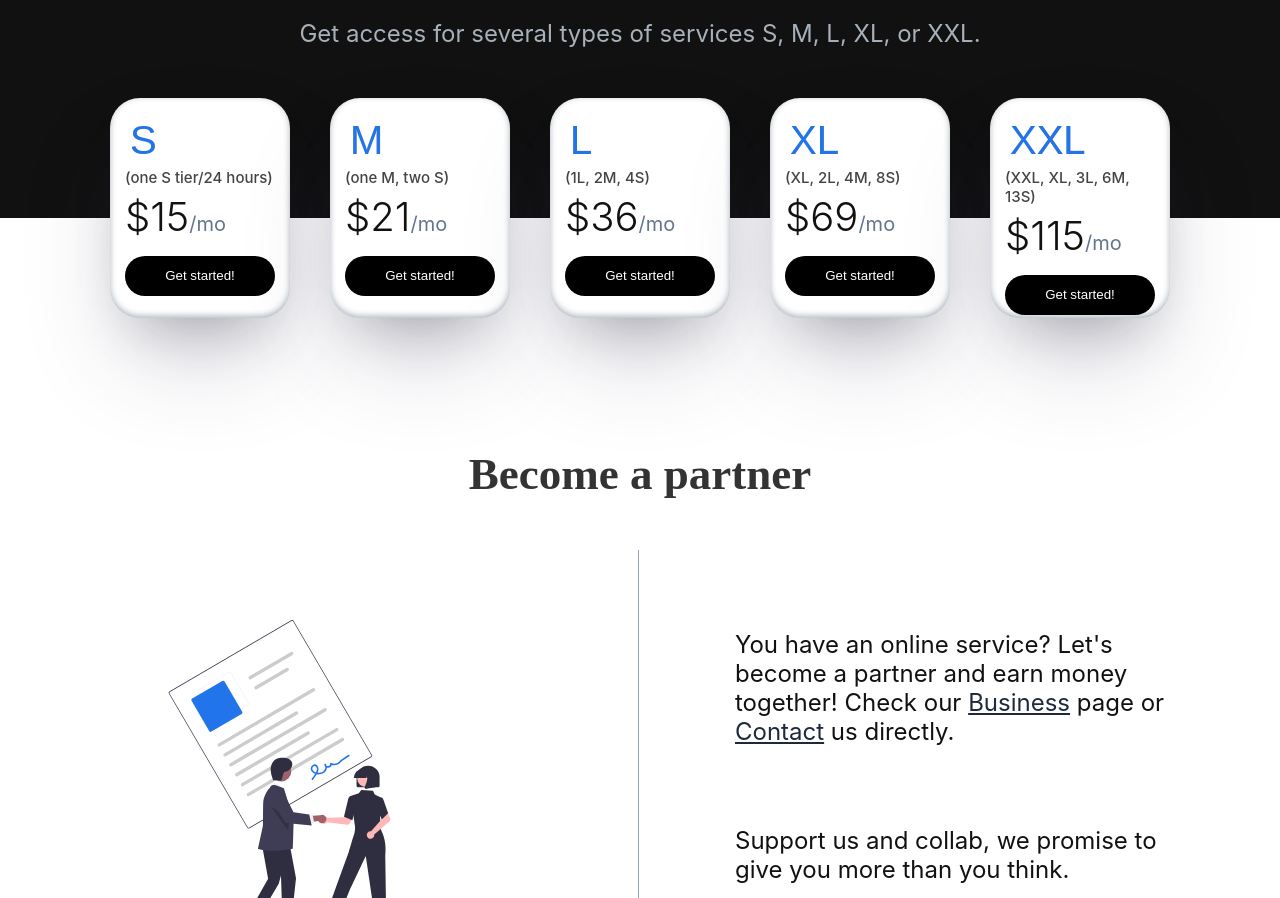
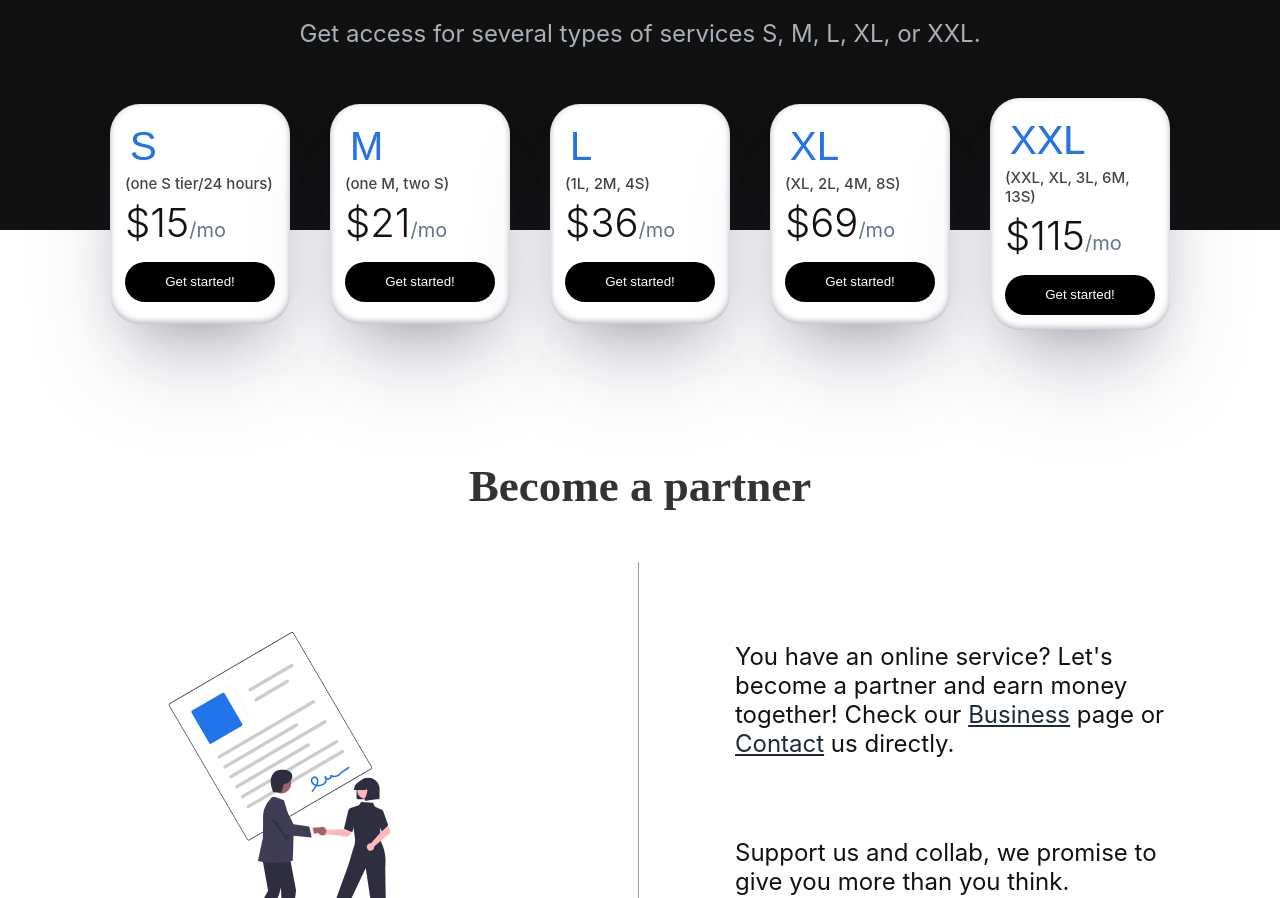
Before and after one commit to one-subs/onesubs.co, a React (Create React App) app: page / in a window 1280 px wide. Shown: the part 3123-4021 px from the top of the page. Built offline with nearby package versions, Linux system fonts and the light colour scheme.

Commit message:
update loadings and button

```diff
--- a/src/index.css
+++ b/src/index.css
@@ -9,6 +9,10 @@ body {
     sans-serif;
   -webkit-font-smoothing: antialiased;
   -moz-osx-font-smoothing: grayscale;
+  width: 100%;
+  min-width: 390px;
+  box-sizing: border-box;
+  overflow-x: hidden;
 }
 
 code {
--- a/src/styles/pricing.css
+++ b/src/styles/pricing.css
@@ -71,7 +71,7 @@
 
 .pricing .page_width .price_list .card {
     width: 150px;
-    height: 190px;
+    min-height: 190px;
     margin: auto;
     padding: 15px;
     background-color: #ffffff;
```
